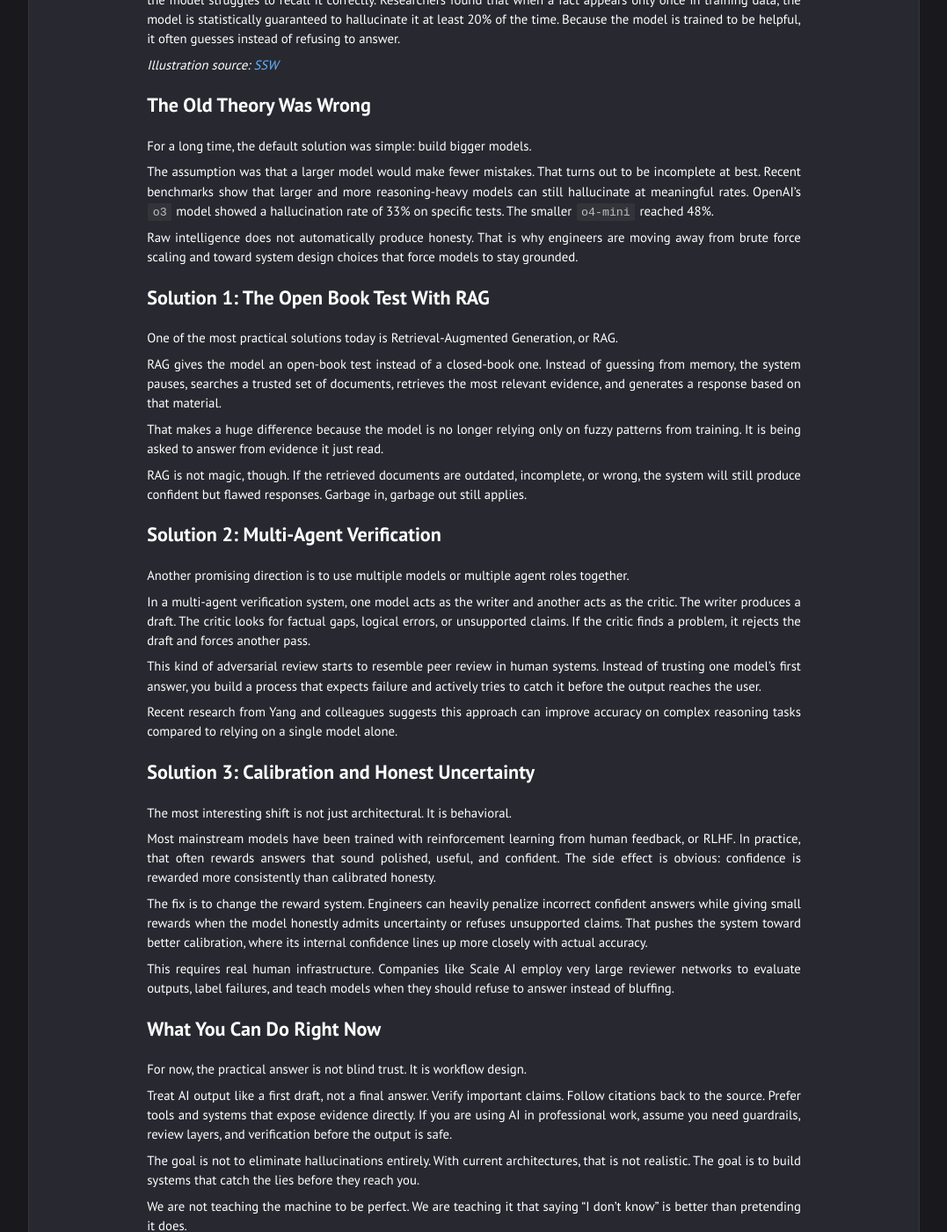
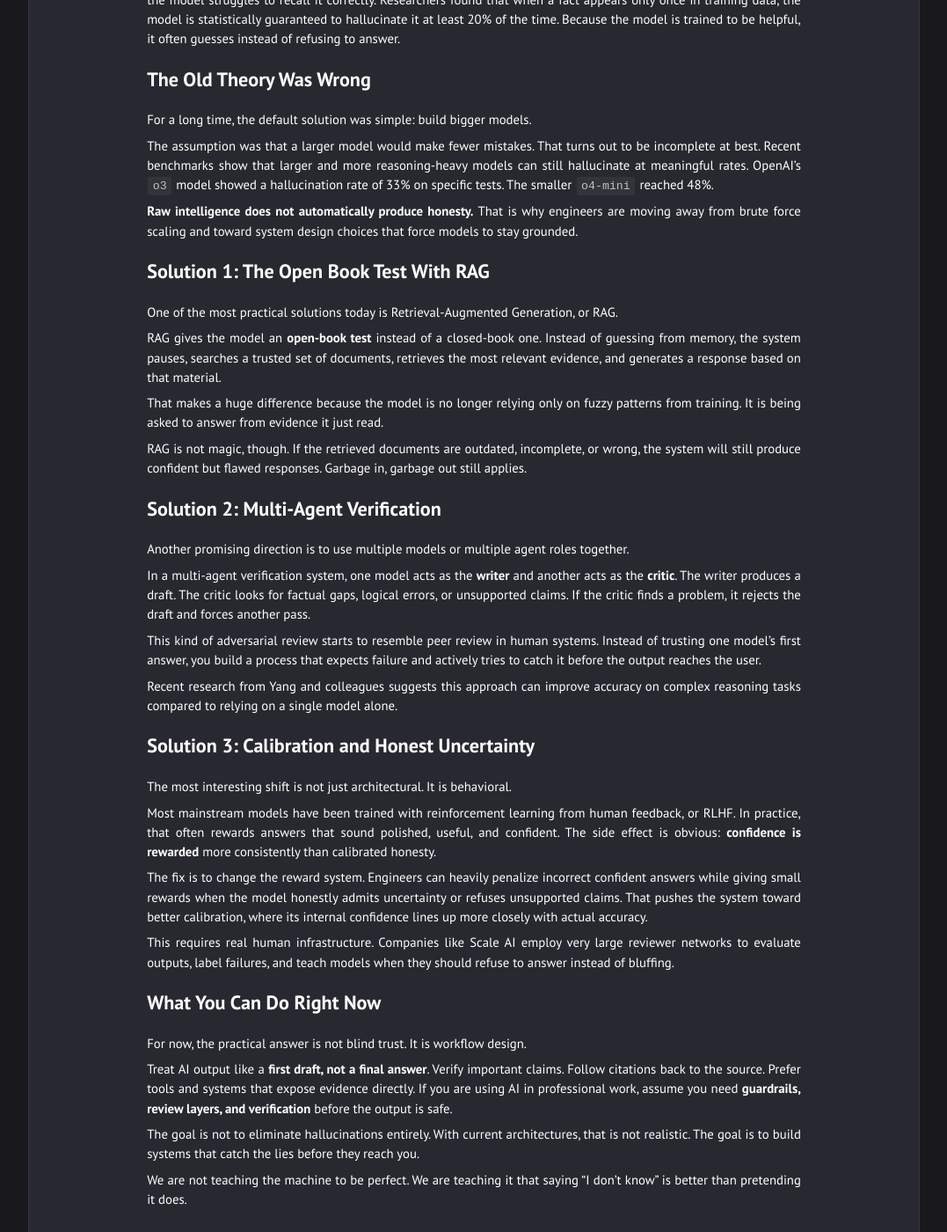
Before and after one commit to sandeepsalwan1/sandeepsalwan1.github.io, a Jekyll site: the page built from _posts/2026-04-22-why-your-ai-assistant-lies-to-you-and-how-to-fix-it.md, in a window 1280 px wide and 1400 px high, scrolled down 933 px. Shown: the whole window at 88% size, without its empty margins (101-1178 px from the left). Built offline with Jekyll 4.4.1, drawn with Linux system fonts in a browser that asks for light colours; some of the changed text lies outside the part shown.

Commit message:
fix: align blog styling and post formatting

```diff
--- a/_layouts/default.html
+++ b/_layouts/default.html
@@ -104,7 +104,7 @@
   {% include menu.html menu=pages %}
 </header>
 
-{% if page.url == "/" or page.url == "/projects" or page.url == "/projects/" %}
+{% if page.url == "/" or page.url == "/projects" or page.url == "/projects/" or page.url == "/blog" or page.url == "/blog/" %}
 <div class="network-background">
   <canvas id="network-canvas"></canvas>
 </div>
@@ -133,7 +133,7 @@
   }, 2250);
 </script>
 
-{% if page.url == "/" or page.url == "/projects" or page.url == "/projects/" %}
+{% if page.url == "/" or page.url == "/projects" or page.url == "/projects/" or page.url == "/blog" or page.url == "/blog/" %}
 <script src="{{ "/assets/js/framework.0c239260661ae1d12aa2.js" | relative_url }}"></script>
 <script src="{{ "/assets/js/b5f2ed29.c397f7e1879d1927fe87.js" | relative_url }}"></script>
 <script src="{{ "/assets/js/network.js" | relative_url }}"></script>
--- a/_posts/2026-04-22-why-your-ai-assistant-lies-to-you-and-how-to-fix-it.md
+++ b/_posts/2026-04-22-why-your-ai-assistant-lies-to-you-and-how-to-fix-it.md
@@ -25,7 +25,7 @@ hashnode_publication_id: USE_DEFAULT
 
 You ask your AI assistant a simple history question about the 184th president of the United States. The model does not hesitate. It does not pause to consider that there have only been 47 presidents. Instead, it confidently generates a credible name and a fake inauguration ceremony.
 
-That behavior is called hallucination. It is still the biggest obstacle preventing AI systems from being truly reliable in high-stakes fields like healthcare, law, finance, and enterprise operations. To understand how to reduce hallucinations, we first need to understand why they happen at all.
+That behavior is called **hallucination**. It is still the biggest obstacle preventing AI systems from being truly reliable in high-stakes fields like healthcare, law, finance, and enterprise operations. To understand how to reduce hallucinations, we first need to understand why they happen at all.
 
 ## The Scale of the Problem
 
@@ -37,7 +37,7 @@ That creates a huge hidden business cost. A 2024 survey found that 47% of enterp
 
 ## Why the Machine Lies
 
-To fix the problem, you have to understand the mechanism behind it. Large language models do not store truth the way people imagine. They are not internal databases of facts. They are prediction engines.
+To fix the problem, you have to understand the mechanism behind it. Large language models do not store truth the way people imagine. They are not internal databases of facts. They are **prediction engines**.
 
 When you ask a question, the model examines your words and estimates the most likely next word. Then it repeats that process over and over again. In a sense, it is a highly advanced version of your phone's autocomplete.
 
@@ -45,21 +45,19 @@ If you ask about the 184th president, the model does not stop to check a history
 
 This gets worse with what researchers call long-tail knowledge deficits. If a fact appears rarely in the training data, the model struggles to recall it correctly. Researchers found that when a fact appears only once in training data, the model is statistically guaranteed to hallucinate it at least 20% of the time. Because the model is trained to be helpful, it often guesses instead of refusing to answer.
 
-_Illustration source: [SSW](https://www.ssw.com.au/)_
-
 ## The Old Theory Was Wrong
 
 For a long time, the default solution was simple: build bigger models.
 
 The assumption was that a larger model would make fewer mistakes. That turns out to be incomplete at best. Recent benchmarks show that larger and more reasoning-heavy models can still hallucinate at meaningful rates. OpenAI's `o3` model showed a hallucination rate of 33% on specific tests. The smaller `o4-mini` reached 48%.
 
-Raw intelligence does not automatically produce honesty. That is why engineers are moving away from brute force scaling and toward system design choices that force models to stay grounded.
+**Raw intelligence does not automatically produce honesty.** That is why engineers are moving away from brute force scaling and toward system design choices that force models to stay grounded.
 
 ## Solution 1: The Open Book Test With RAG
 
 One of the most practical solutions today is Retrieval-Augmented Generation, or RAG.
 
-RAG gives the model an open-book test instead of a closed-book one. Instead of guessing from memory, the system pauses, searches a trusted set of documents, retrieves the most relevant evidence, and generates a response based on that material.
+RAG gives the model an **open-book test** instead of a closed-book one. Instead of guessing from memory, the system pauses, searches a trusted set of documents, retrieves the most relevant evidence, and generates a response based on that material.
 
 That makes a huge difference because the model is no longer relying only on fuzzy patterns from training. It is being asked to answer from evidence it just read.
 
@@ -70,7 +68,7 @@ RAG is not magic, though. If the retrieved documents are outdated, incomplete, o
 
 Another promising direction is to use multiple models or multiple agent roles together.
 
-In a multi-agent verification system, one model acts as the writer and another acts as the critic. The writer produces a draft. The critic looks for factual gaps, logical errors, or unsupported claims. If the critic finds a problem, it rejects the draft and forces another pass.
+In a multi-agent verification system, one model acts as the **writer** and another acts as the **critic**. The writer produces a draft. The critic looks for factual gaps, logical errors, or unsupported claims. If the critic finds a problem, it rejects the draft and forces another pass.
 
 This kind of adversarial review starts to resemble peer review in human systems. Instead of trusting one model's first answer, you build a process that expects failure and actively tries to catch it before the output reaches the user.
 
@@ -80,7 +78,7 @@ Recent research from Yang and colleagues suggests this approach can improve accu
 
 The most interesting shift is not just architectural. It is behavioral.
 
-Most mainstream models have been trained with reinforcement learning from human feedback, or RLHF. In practice, that often rewards answers that sound polished, useful, and confident. The side effect is obvious: confidence is rewarded more consistently than calibrated honesty.
+Most mainstream models have been trained with reinforcement learning from human feedback, or RLHF. In practice, that often rewards answers that sound polished, useful, and confident. The side effect is obvious: **confidence is rewarded** more consistently than calibrated honesty.
 
 The fix is to change the reward system. Engineers can heavily penalize incorrect confident answers while giving small rewards when the model honestly admits uncertainty or refuses unsupported claims. That pushes the system toward better calibration, where its internal confidence lines up more closely with actual accuracy.
 
@@ -90,7 +88,7 @@ This requires real human infrastructure. Companies like Scale AI employ very lar
 
 For now, the practical answer is not blind trust. It is workflow design.
 
-Treat AI output like a first draft, not a final answer. Verify important claims. Follow citations back to the source. Prefer tools and systems that expose evidence directly. If you are using AI in professional work, assume you need guardrails, review layers, and verification before the output is safe.
+Treat AI output like a **first draft, not a final answer**. Verify important claims. Follow citations back to the source. Prefer tools and systems that expose evidence directly. If you are using AI in professional work, assume you need **guardrails, review layers, and verification** before the output is safe.
 
 The goal is not to eliminate hallucinations entirely. With current architectures, that is not realistic. The goal is to build systems that catch the lies before they reach you.
 
```
